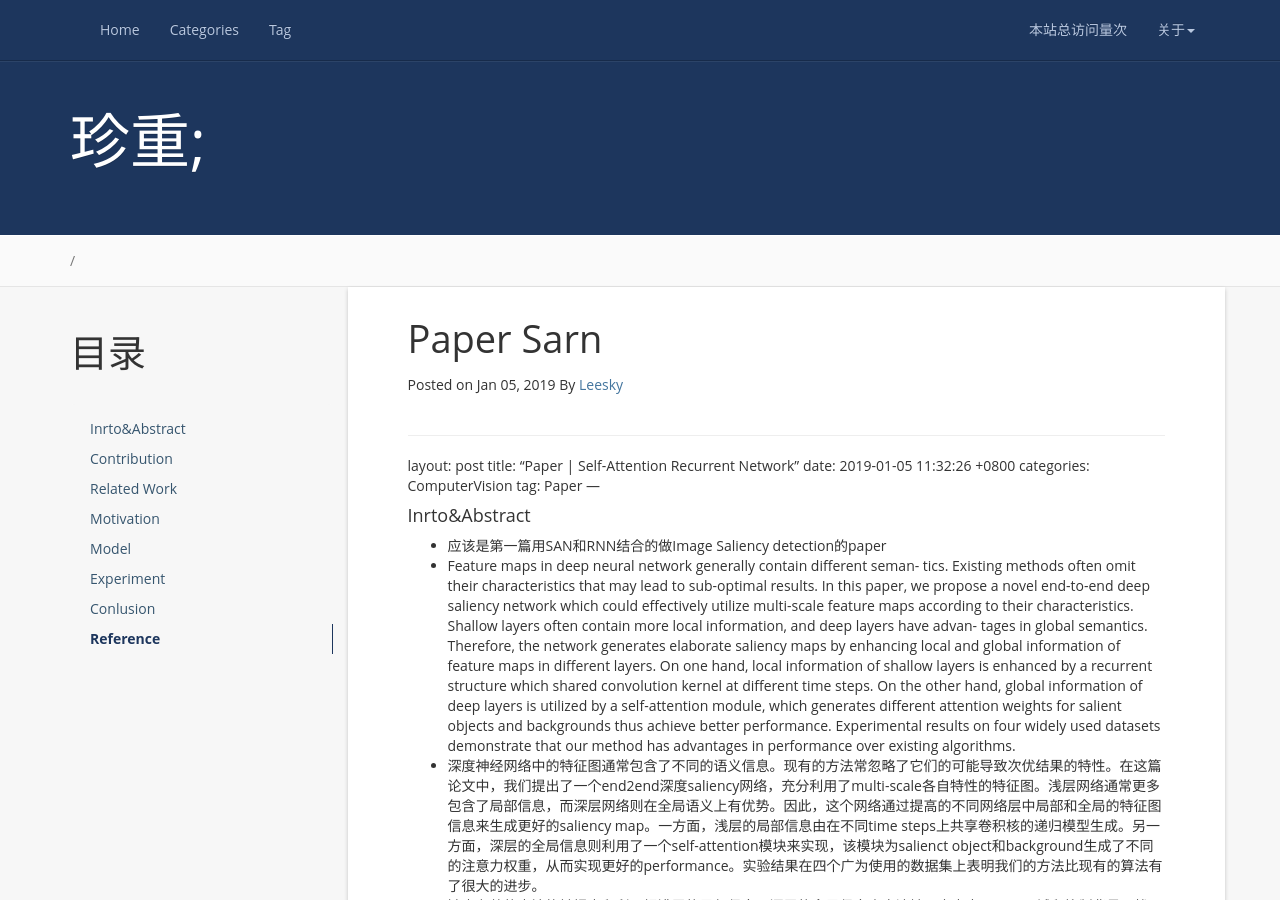
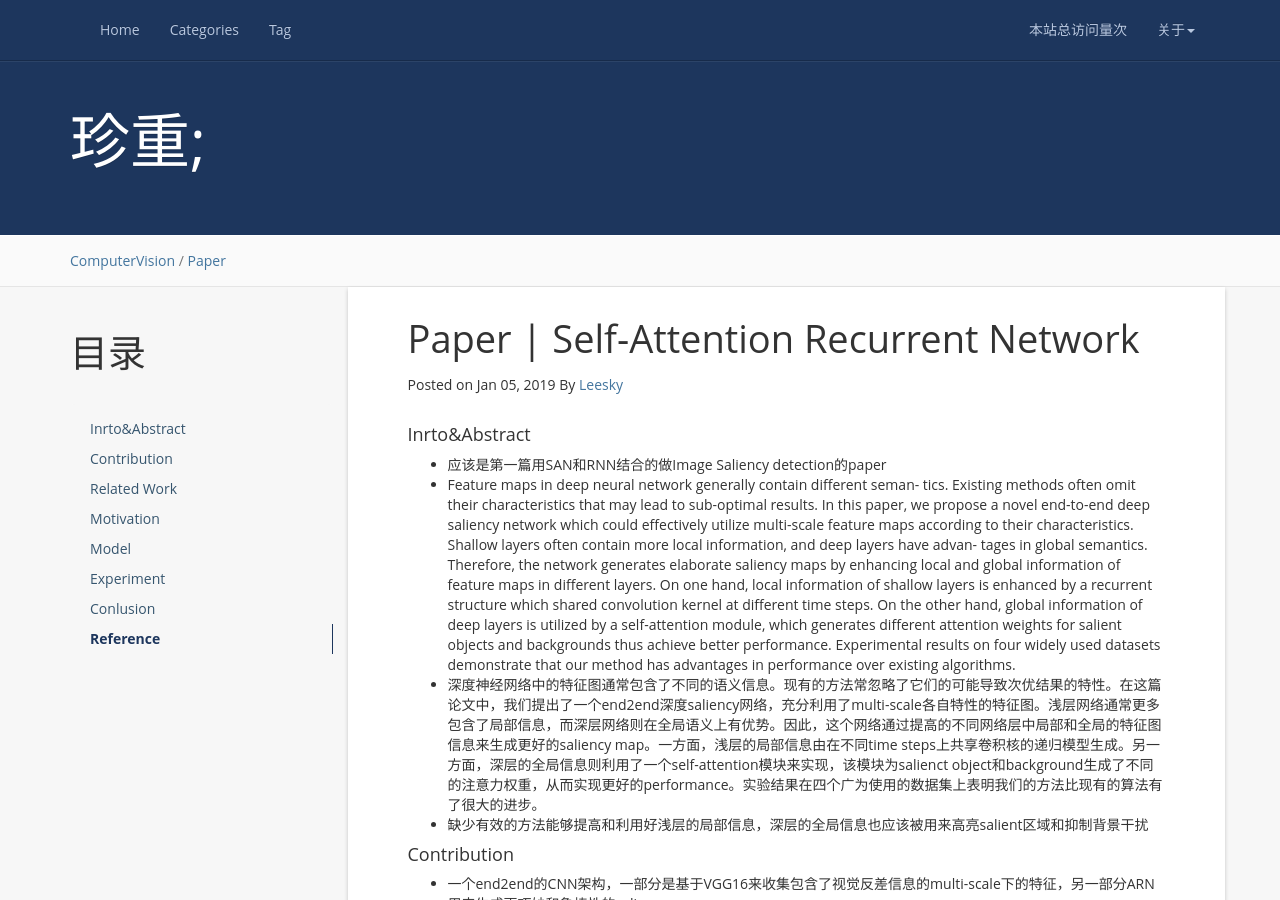
Before and after one commit to leeskyed/leeskyed.github.io, a Jekyll site: the page built from _posts/2019-01-05-Paper-SARN.md, in a window 1280 px wide and 900 px high. Built offline with Jekyll 4.4.1, drawn with Linux system fonts in a browser that asks for light colours; nearby versions of some CDN libraries; our own code applies the rules of GitHub Pages for plain Markdown files; formulas are drawn with MathJax 3; a script that is not in the unit is left out; comment, search, counter and statistics services are not loaded.

Commit message:
change file header

```diff
--- a/_posts/2019-01-05-Paper-SARN.md
+++ b/_posts/2019-01-05-Paper-SARN.md
@@ -1,10 +1,3 @@
-<!--
- * @Description:
- * @Author: Leesky
- * @Date: 2019-01-05 11:32:26
- * @LastEditors: Leesky
- * @LastEditTime: 2019-01-05 11:45:57
- -->
 ---
 layout: post
 title:  "Paper | Self-Attention Recurrent Network"
```
Also changed, not shown: other parts of _posts/2019-01-05-Paper-SARN.md (+7 -0 lines), _posts/2019-01-03-Paper-I3D.md (+7 -7 lines), _posts/2019-01-04-Paper-P3D.md (+0 -7 lines), _posts/2019-01-05-Paper-CSAN.md (+7 -7 lines).
